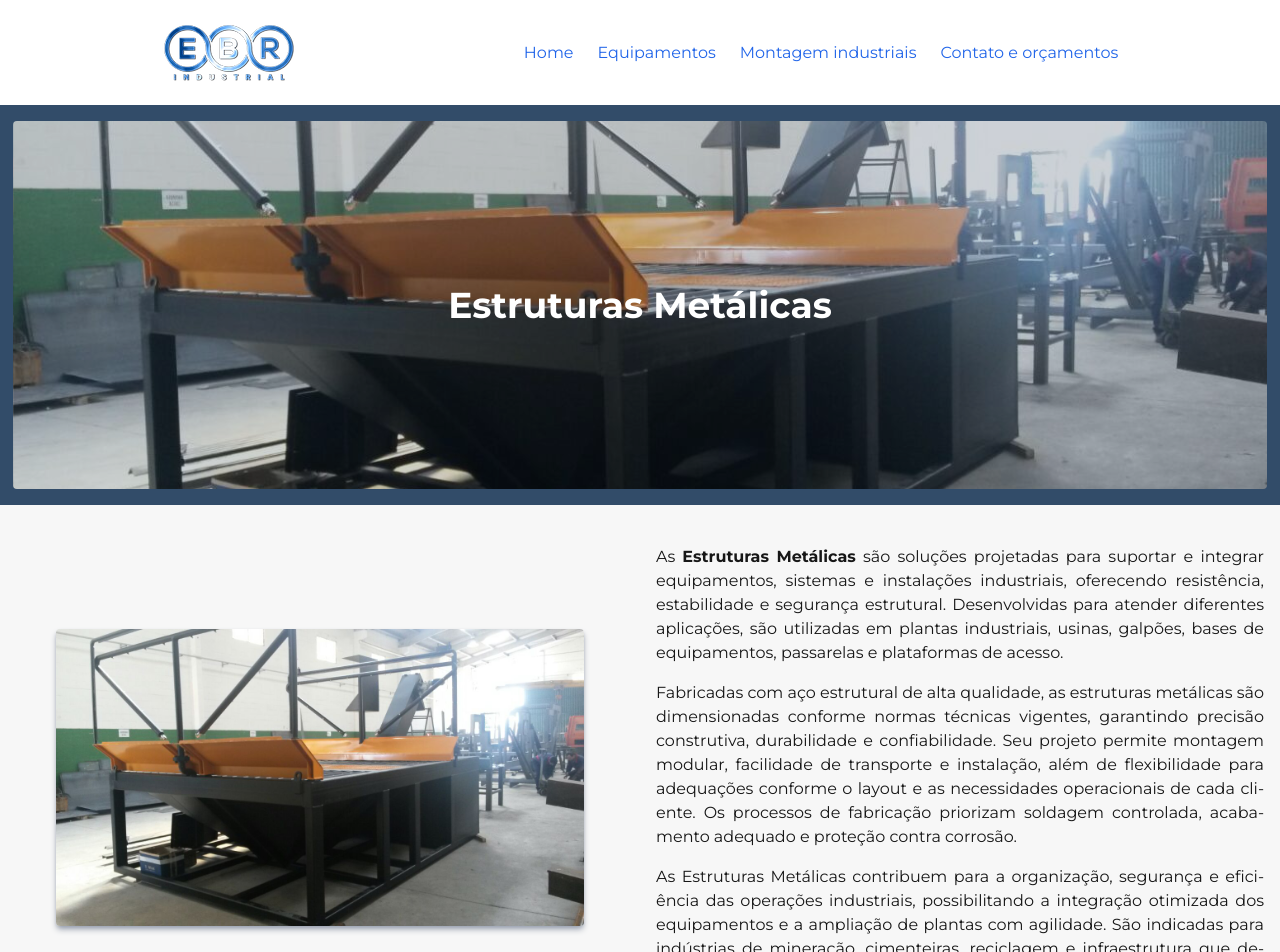
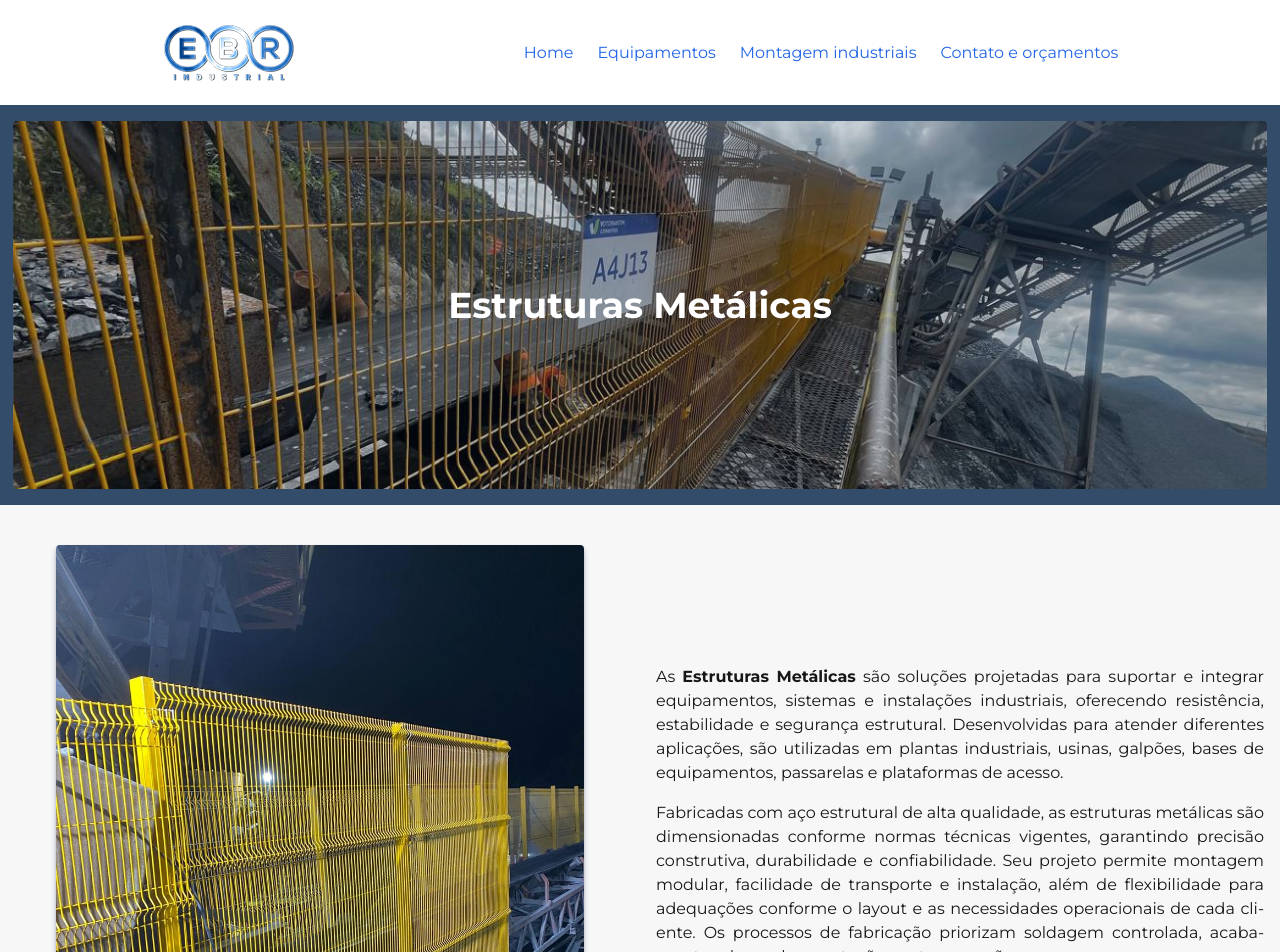
Before and after one commit to brthema072/nextjs-ebrindustrial, a Next.js app: page /metal-structure in a window 1280 px wide. Shown: the top 952 px of the page. Built offline with nearby package versions, Linux system fonts and the light colour scheme.

Commit message:
Feat: Metal structure banner card image

```diff
--- a/app/metal-structure/page.tsx
+++ b/app/metal-structure/page.tsx
@@ -3,7 +3,7 @@ const MetalStructure = () => {
     <>
       <div className="pt-[105px] bg-[#F7F7F7]">
         <div className="flex flex-row items-center justify-center relative w-full h-[400px] bg-[#3d5975]">
-          <div className="absolute inset-0 m-auto bg-[url('/images/bg-home.jpeg')] bg-cover bg-center w-[98%] my-4 rounded-sm"></div>
+          <div className="absolute inset-0 m-auto bg-[url('/images/metal-structure-banner.jpeg')] bg-cover bg-center w-[98%] my-4 rounded-sm"></div>
           <div className="absolute inset-0 bg-[rgb(5,27,55)] opacity-20"></div>
 
           <h1 className="relative text-4xl font-bold text-white text-center">
@@ -14,7 +14,7 @@ const MetalStructure = () => {
         <div className="grid sm:grid-cols-1 md:grid-cols-2 py-10">
           <div className="flex flex-row items-center justify-center w-full">
             <img
-              src="/images/bg-home.jpeg"
+              src="/images/industrial-assemblies.jpeg"
               className="bg-cover rounded-sm shadow-md shadow-gray-400"
               width={528}
               height={396}
```
Also changed, not shown: public/images/metal-structure-banner.jpeg (added).
